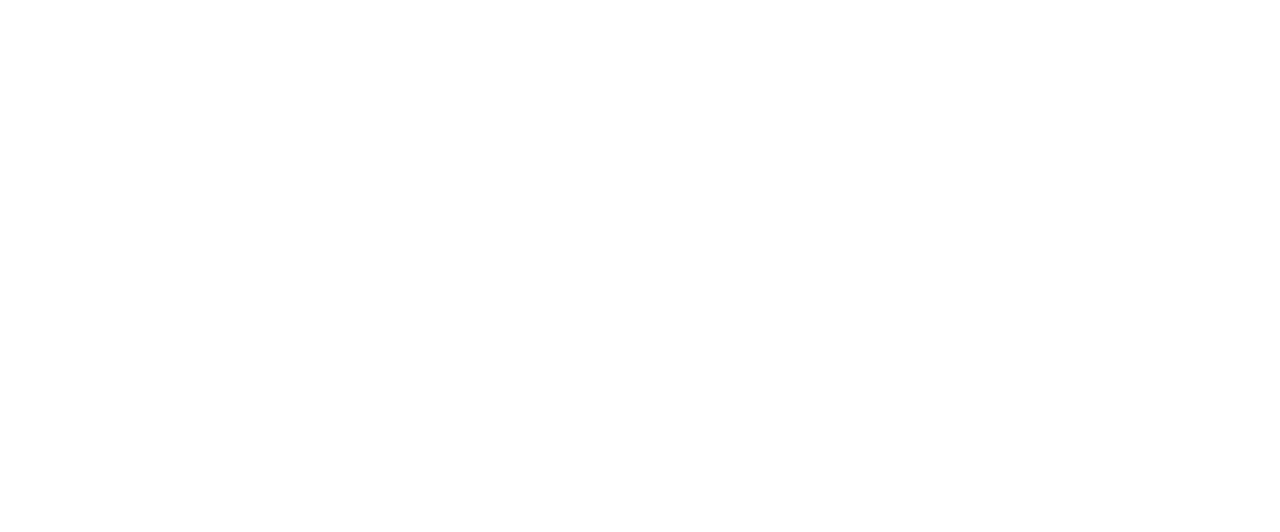
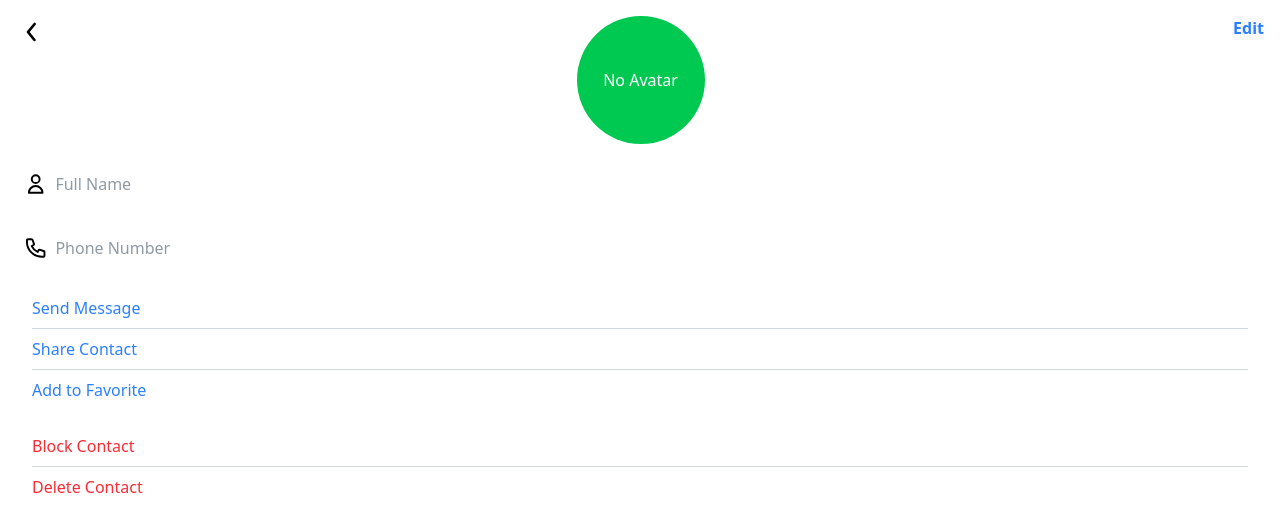
Before and after one commit to amirsadriofficial/Contacts-App-Clone, a React (Vite) app: page /contact/1 in a window 1280 px wide. Before the commit this address had no page. Shown: the top 532 px of the page. Built offline with nearby package versions, Linux system fonts and the light colour scheme.

Commit message:
feat: complete contact page

```diff
--- a/src/App.tsx
+++ b/src/App.tsx
@@ -1,6 +1,7 @@
 import { Route, BrowserRouter as Router, Routes } from "react-router-dom";
 import "./App.css";
 import AddContactPage from "./pages/add-contact";
+import ContactPage from "./pages/contact";
 import EditContactPage from "./pages/edit-contact";
 import HomePage from "./pages/home";
 
@@ -11,6 +12,7 @@
         <Route path="/" element={<HomePage />} />
         <Route path="/add-contact" element={<AddContactPage />} />
         <Route path="/edit-contact/:id" element={<EditContactPage />} />
+        <Route path="/contact/:id" element={<ContactPage />} />
       </Routes>
     </Router>
   );
--- a/src/components/contact-item/index.tsx
+++ b/src/components/contact-item/index.tsx
@@ -49,7 +49,10 @@
 
   return (
     <div className="p-2 flex items-center justify-between rounded-lg bg-white">
-      <div className="flex items-center gap-2">
+      <div
+        className="flex items-center gap-2 cursor-pointer"
+        onClick={() => navigate(`/contact/${contact?.id}`)}
+      >
         {contact.avatar && !imgError ? (
           <img
             src={contact.avatar}
--- a/src/components/set-avatar/index.tsx
+++ b/src/components/set-avatar/index.tsx
@@ -4,8 +4,8 @@
 import FileUploader from "../file-uploader";
 
 interface ISetAvatarProps {
-  avatar: string | null;
-  setAvatar: (img: string | null) => void;
+  avatar?: string;
+  setAvatar?: (img: string | null) => void;
 }
 
 function SetAvatar({ avatar, setAvatar }: ISetAvatarProps) {
@@ -20,7 +20,9 @@
     const reader = new FileReader();
     reader.onloadend = () => {
       const base64 = reader.result as string;
+      if (setAvatar) {
         setAvatar(base64);
+      }
       notify();
     };
     reader.readAsDataURL(file);
@@ -39,12 +41,14 @@
           No Avatar
         </div>
       )}
+      {setAvatar && (
         <FileUploader
           className="flex justify-center items-center rounded-[8px] bg-white absolute bottom-0 right-0 box-shadow-3 h-[40px] w-[40px]"
           onChange={handleFileUpload}
         >
           <Edit width={20} height={20} />
         </FileUploader>
+      )}
     </div>
   );
 }
--- /dev/null
+++ b/src/pages/contact/index.tsx
@@ -0,0 +1,112 @@
+import { useEffect, useState } from "react";
+import { useNavigate, useParams } from "react-router-dom";
+import { toast } from "react-toastify";
+import DeleteConfirmation from "../../components/delete-confirmation";
+import SetAvatar from "../../components/set-avatar";
+import type { IContactItem } from "../../types";
+import Back from "./../../assets/back.svg?react";
+import Phone from "./../../assets/phone.svg?react";
+import User from "./../../assets/user.svg?react";
+
+function ContactPage() {
+  const { id } = useParams<{ id: string }>();
+  const navigate = useNavigate();
+  const [contact, setContact] = useState<IContactItem | undefined>(undefined);
+  const [showConfirm, setShowConfirm] = useState(false);
+  const notify = () =>
+    toast("Contact deleted!", {
+      type: "success",
+      theme: "colored",
+    });
+  useEffect(() => {
+    const storedContacts: IContactItem[] = JSON.parse(
+      localStorage.getItem("contacts") || "[]"
+    );
+    const found = storedContacts.find((item) => item.id === id);
+    if (found) {
+      setContact(found);
+    }
+  }, [id]);
+  const handleRedirectToEdit = () => {
+    navigate(`/edit-contact/${contact?.id}`); // discard changes
+  };
+  const handleDelete = () => {
+    const storedContacts: IContactItem[] = JSON.parse(
+      localStorage.getItem("contacts") || "[]"
+    );
+    const updated = storedContacts.filter(
+      (item) => item.id !== (contact as IContactItem).id
+    );
+    localStorage.setItem("contacts", JSON.stringify(updated));
+    notify();
+    setShowConfirm(false);
+    navigate("/");
+  };
+
+  return (
+    <main className="flex flex-col items-center gap-4 p-4">
+      {/* Avatar uploader gets setter */}
+      <div className="flex items-start justify-between w-full">
+        <Back
+          width={32}
+          height={32}
+          onClick={() => navigate(-1)}
+          className="cursor-pointer"
+        />
+        <SetAvatar avatar={contact?.avatar as string} />
+        <button
+          type="button"
+          className=" cursor-pointer text-blue-500 font-semibold"
+          onClick={handleRedirectToEdit}
+        >
+          Edit
+        </button>
+      </div>
+      <section className="flex flex-col gap-4 w-full">
+        <div className="bg-white flex items-center gap-2 p-2 rounded-lg">
+          <User width={24} height={24} />
+          <input
+            required
+            type="text"
+            placeholder="Full Name"
+            className="h-8 w-full border-none"
+            value={contact?.fullName}
+            readOnly
+          />
+        </div>
+        <div className="bg-white flex items-center gap-2 p-2 rounded-lg">
+          <Phone width={24} height={24} />
+          <input
+            required
+            type="number"
+            placeholder="Phone Number"
+            className="h-8 w-full border-none"
+            value={contact?.phone}
+            readOnly
+          />
+        </div>
+        <div className="bg-white flex flex-col px-4 rounded-lg divide-y-[1px] divide-gray-300 text-blue-500">
+          <p className="py-2 cursor-pointer">Send Message</p>
+          <p className="py-2 cursor-pointer">Share Contact</p>
+          <p className="py-2 cursor-pointer">Add to Favorite</p>
+        </div>
+        <div className="bg-white flex flex-col px-4 rounded-lg divide-y-[1px] divide-gray-300 text-red-500">
+          <p className="py-2 cursor-pointer">Block Contact</p>
+          <p
+            className="py-2 cursor-pointer"
+            onClick={() => setShowConfirm(true)}
+          >
+            Delete Contact
+          </p>
+        </div>
+      </section>
+      <DeleteConfirmation
+        isOpen={showConfirm}
+        onClose={() => setShowConfirm(false)}
+        onConfirm={handleDelete}
+      />
+    </main>
+  );
+}
+
+export default ContactPage;
--- a/src/pages/edit-contact/index.tsx
+++ b/src/pages/edit-contact/index.tsx
@@ -74,7 +74,7 @@
           <button type="button" className="w-full" onClick={handleCancel}>
             Cancel
           </button>
-          <button type="submit" className="w-full">
+          <button type="submit" className="w-full font-semibold text-black">
             Save
           </button>
         </div>
```
Also changed, not shown: src/assets/back.svg (added). Lines whose indentation alone changed are shown as unchanged.
